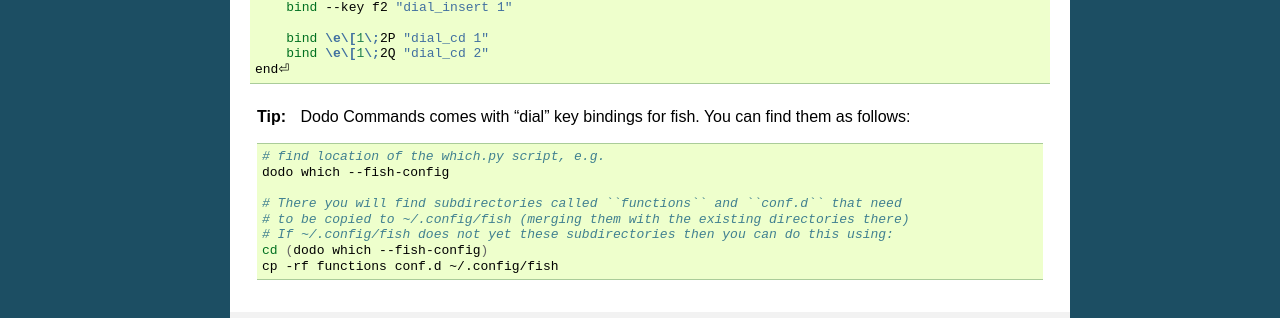
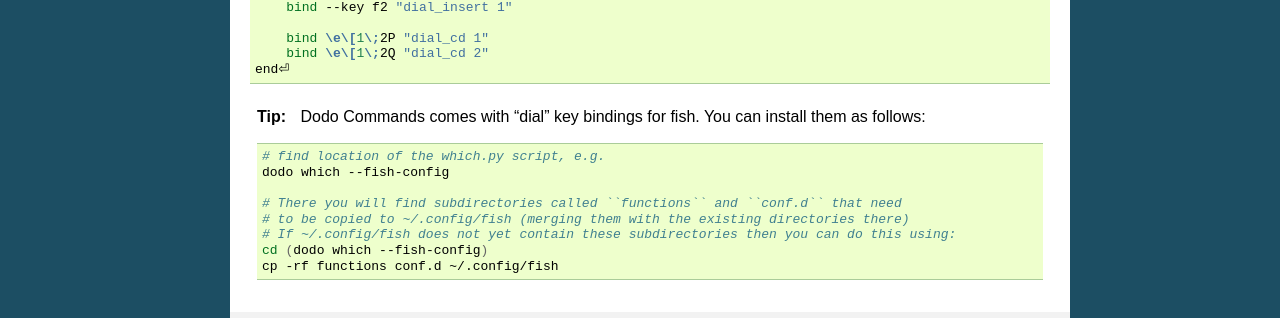
Before and after one commit to mnieber/dodo-commands, a Sphinx documentation site: the page built from doc/reference/standard-commands/dial.rst, in a window 1280 px wide. Shown: the part 759-1077 px from the top of the page. Built offline with Sphinx 7.4.7, drawn with Linux system fonts in a browser that asks for light colours.

```diff
--- a/doc/reference/standard-commands/dial.rst
+++ b/doc/reference/standard-commands/dial.rst
@@ -56,7 +56,7 @@
 
 .. tip::
 
-   Dodo Commands comes with "dial" key bindings for fish. You can find them as follows:
+   Dodo Commands comes with "dial" key bindings for fish. You can install them as follows:
 
    .. code-block:: bash
 
@@ -65,7 +65,7 @@
 
      # There you will find subdirectories called ``functions`` and ``conf.d`` that need
      # to be copied to ~/.config/fish (merging them with the existing directories there)
-     # If ~/.config/fish does not yet these subdirectories then you can do this using:
+     # If ~/.config/fish does not yet contain these subdirectories then you can do this using:
      cd (dodo which --fish-config)
      cp -rf functions conf.d ~/.config/fish
 
```
Also changed, not shown: 1 other file.
